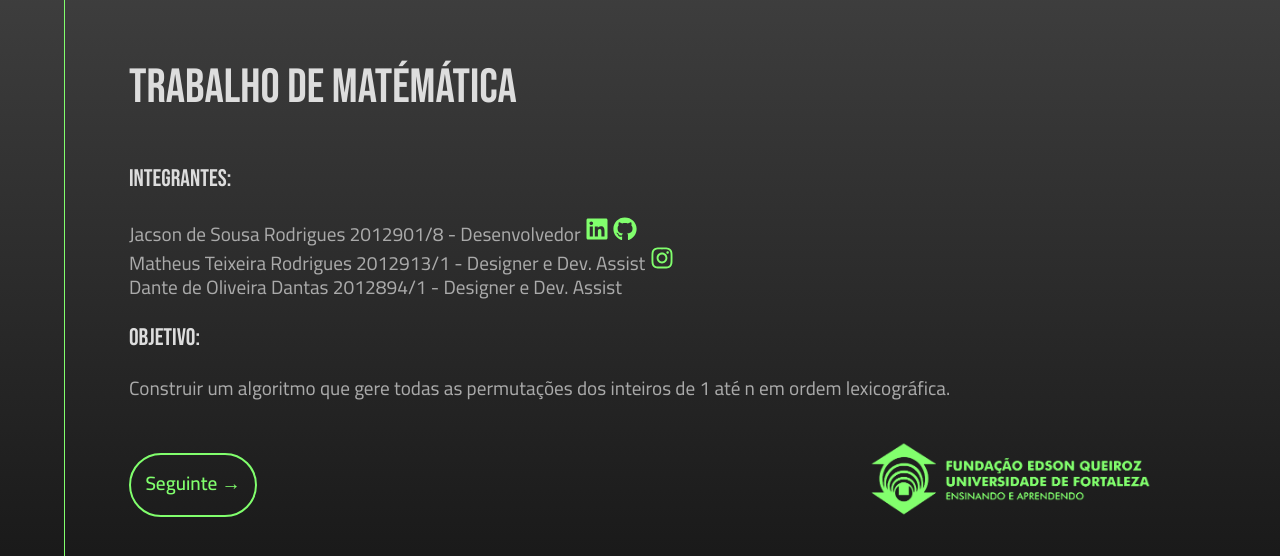
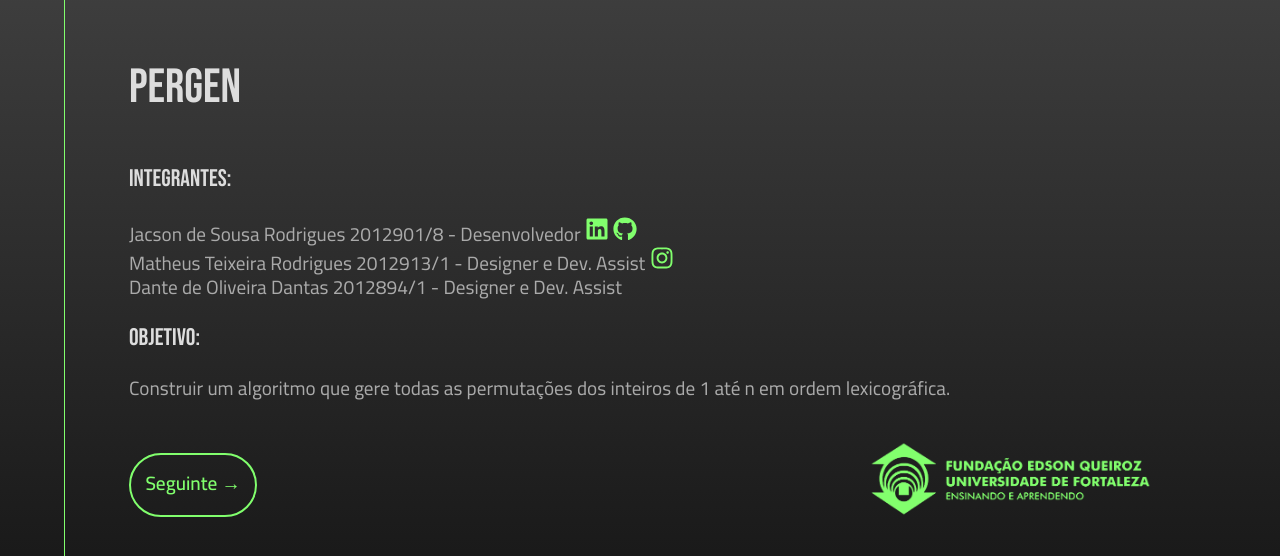
Before and after one commit to jacksrm/permutation-generator, a React (Create React App) app: page / in a window 1280 px wide. Shown: the part 106-662 px from the top of the page. Built offline with nearby package versions, Linux system fonts and the light colour scheme.

Commit message:
ajustando o título

```diff
--- a/src/pages/Introduction/index.js
+++ b/src/pages/Introduction/index.js
@@ -12,7 +12,7 @@ export default function Introduction() {
     <>
       <div className="content">
 
-        <h1>Trabalho de Matémática</h1>
+        <h1>PerGen</h1>
 
         <h3>Integrantes: </h3>
 
```
